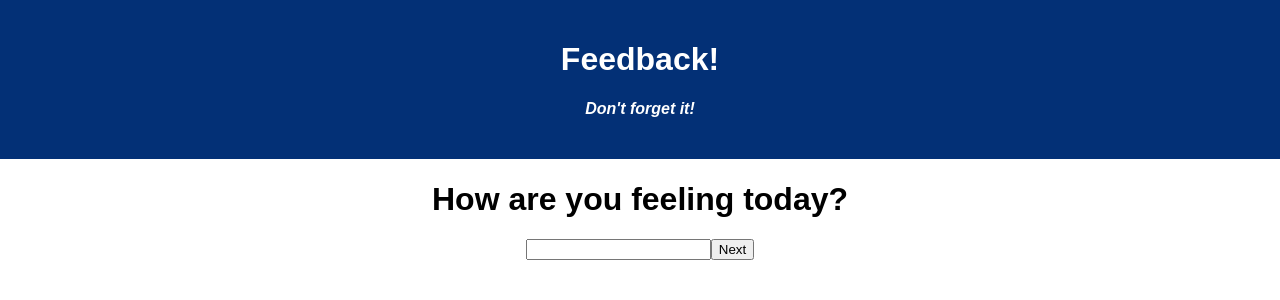
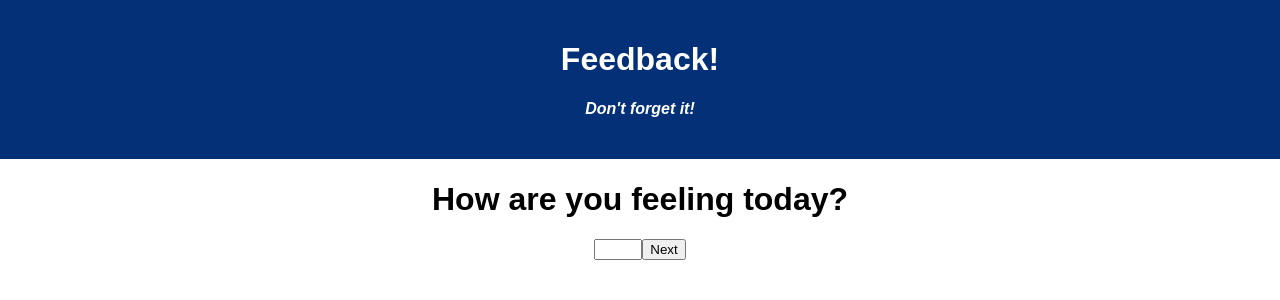
Before and after one commit to Crklemz/redux-feedback-loop, a React (Create React App) app: page / in a window 1280 px wide. Shown: the top 300 px of the page. Built offline with nearby package versions, Linux system fonts and the light colour scheme.

Commit message:
fixed feeling, support, and understanding components to only work if a number between 1 and 5 are entered

```diff
--- a/src/components/Feeling/Feeling.jsx
+++ b/src/components/Feeling/Feeling.jsx
@@ -16,9 +16,9 @@ function Feeling() {
     const handleSubmit = (event) => {
         event.preventDefault();
 
-        // if(event.target.value == undefined) {
-        //     alert('please enter a number to proceed');
-        // } else {
+        if (userFeeling === '' || userFeeling < 1 || userFeeling > 5) {
+            alert('please enter a number to proceed');
+        } else {
 
         console.log(`clicked submit in feeling component`)
         dispatch({type: 'ADD_FEEDBACK', payload: {
@@ -26,7 +26,7 @@ function Feeling() {
         }})
         clearField();
         history.push('/understanding');
-       // } ------> tried to use the if statement above to force the user to enter in a number but was unsuccessfull even with many different slight variations of this if statement above.
+        }
     return;
     }
 
@@ -42,7 +42,14 @@ function Feeling() {
         </h1>
         <form onSubmit={handleSubmit}>
 
-        <input onChange={(event) => setUserFeeling(event.target.value)} />
+        <input
+          required
+          type="number"
+          min="0"
+          max="5"
+          value={userFeeling}
+          onChange={(event) => setUserFeeling(Number(event.target.value))}
+        />
 
         <button type="submit">Next</button>
 
--- a/src/components/Support/Support.jsx
+++ b/src/components/Support/Support.jsx
@@ -16,12 +16,18 @@ function Support() {
     const handleSubmit = (event) => {
         event.preventDefault();
 
+        if (userSupport === '' || userSupport < 1 || userSupport > 5) {
+            alert('please enter a number to proceed');
+        } else {
+
         console.log(`clicked submit in support component`)
         dispatch({type: 'ADD_FEEDBACK', payload: {
             support: Number(userSupport)
         }})
         clearField();
         history.push('/comment');
+        }
+    return;
     }
 
     const clearField = () => {
@@ -38,7 +44,14 @@ function Support() {
         </h1>
         <form onSubmit={handleSubmit}>
 
-        <input onChange={(event) => setUserSupport(event.target.value)} />
+        <input
+          required
+          type="number"
+          min="0"
+          max="5"
+          value={userSupport}
+          onChange={(event) => setUserSupport(Number(event.target.value))}
+        />
 
         <button type="submit">Next</button>
 
--- a/src/components/Understanding/Understanding.jsx
+++ b/src/components/Understanding/Understanding.jsx
@@ -16,6 +16,10 @@ function Understanding() {
     const handleSubmit = (event) => {
         event.preventDefault();
 
+        if (userUnderstanding === '' || userUnderstanding < 1 || userUnderstanding > 5) {
+            alert('please enter a number to proceed');
+        } else {
+
         console.log(`clicked submit in understanding component`)
         dispatch({type: 'ADD_FEEDBACK', payload: {
             understanding: Number(userUnderstanding)
@@ -23,6 +27,8 @@ function Understanding() {
         clearField();
         history.push('/support');
     }
+    return;
+}
 
     const clearField = () => {
         setUserUnderstanding('');
@@ -38,7 +44,14 @@ function Understanding() {
         </h1>
         <form onSubmit={handleSubmit}>
 
-        <input onChange={(event) => setUserUnderstanding(event.target.value)} />
+        <input
+          required
+          type="number"
+          min="0"
+          max="5"
+          value={userUnderstanding}
+          onChange={(event) => setUserUnderstanding(Number(event.target.value))}
+        />
 
         <button type="submit">Next</button>
 
```
